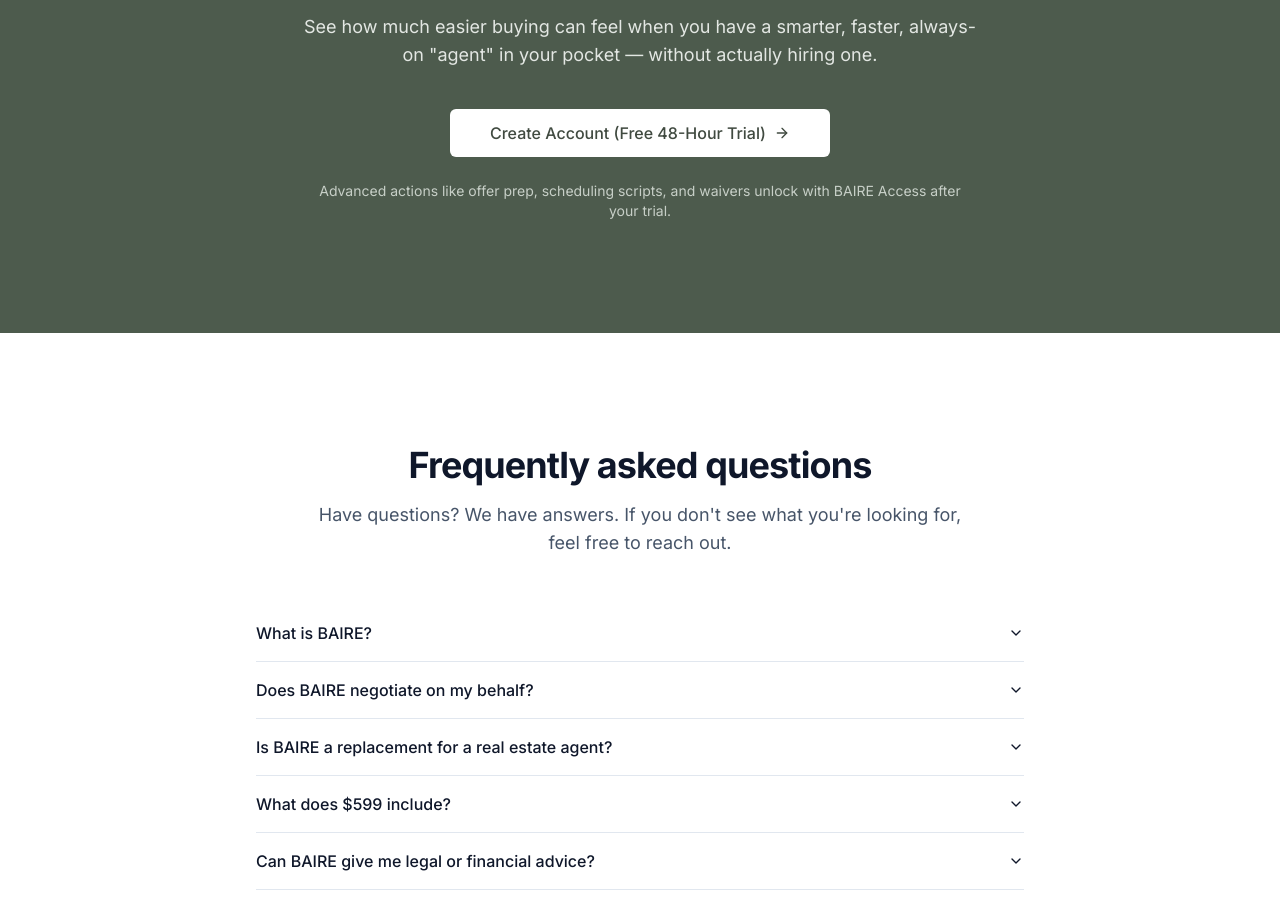
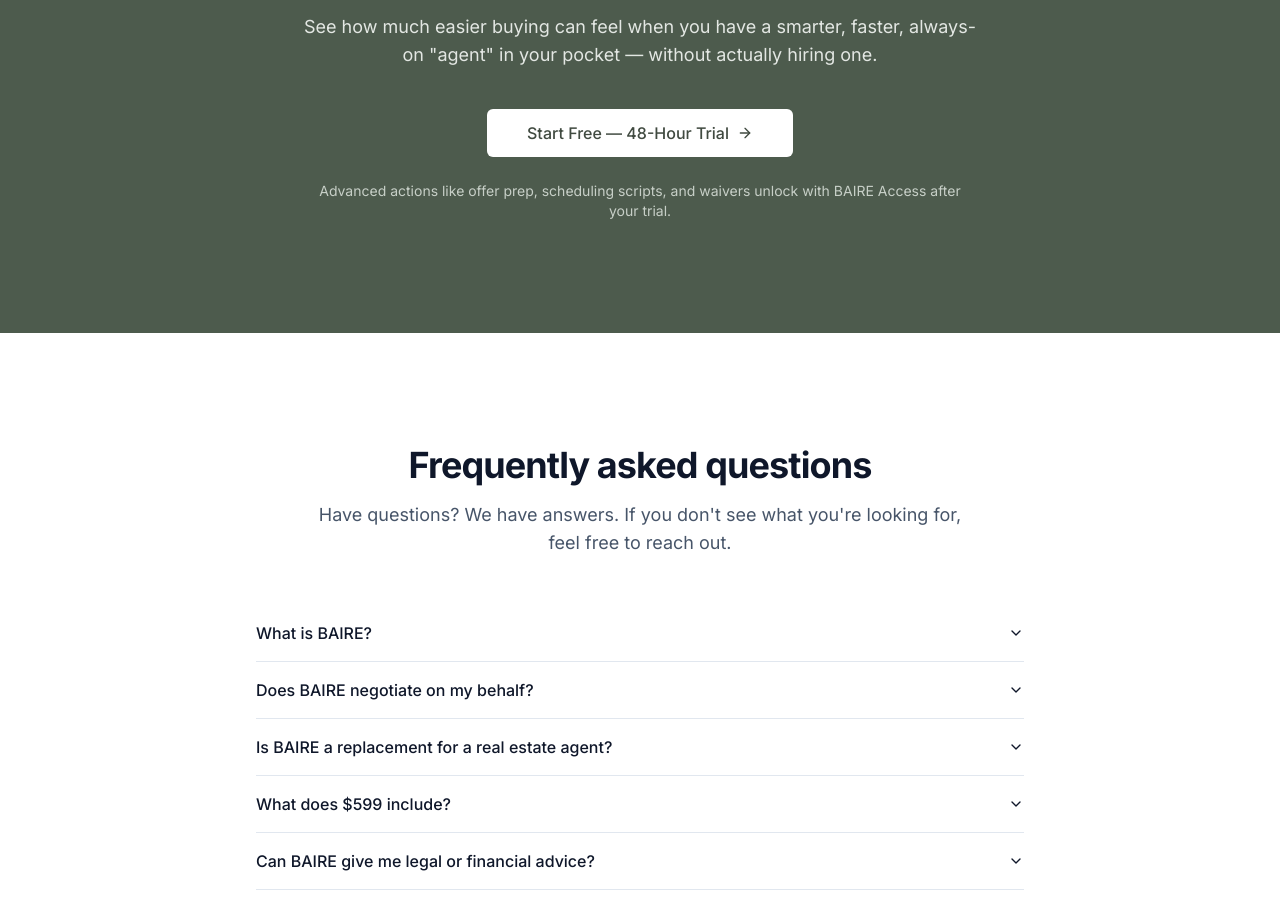
Before and after one commit to geoffbailey114/baireapp, a Next.js app: page / in a window 1280 px wide. Shown: the part 4873-5779 px from the top of the page. Built offline with nearby package versions, Linux system fonts and the light colour scheme.

Commit message:
Update trial-section.tsx

```diff
--- a/components/trial-section.tsx
+++ b/components/trial-section.tsx
@@ -30,7 +30,7 @@ export function TrialSection() {
               className="bg-white text-sage-700 hover:bg-sage-50"
             >
               <Link href="/pricing">
-                Create Account (Free 48-Hour Trial)
+                Start Free — 48-Hour Trial
                 <ArrowRight className="ml-2 h-4 w-4" />
               </Link>
             </Button>
```
